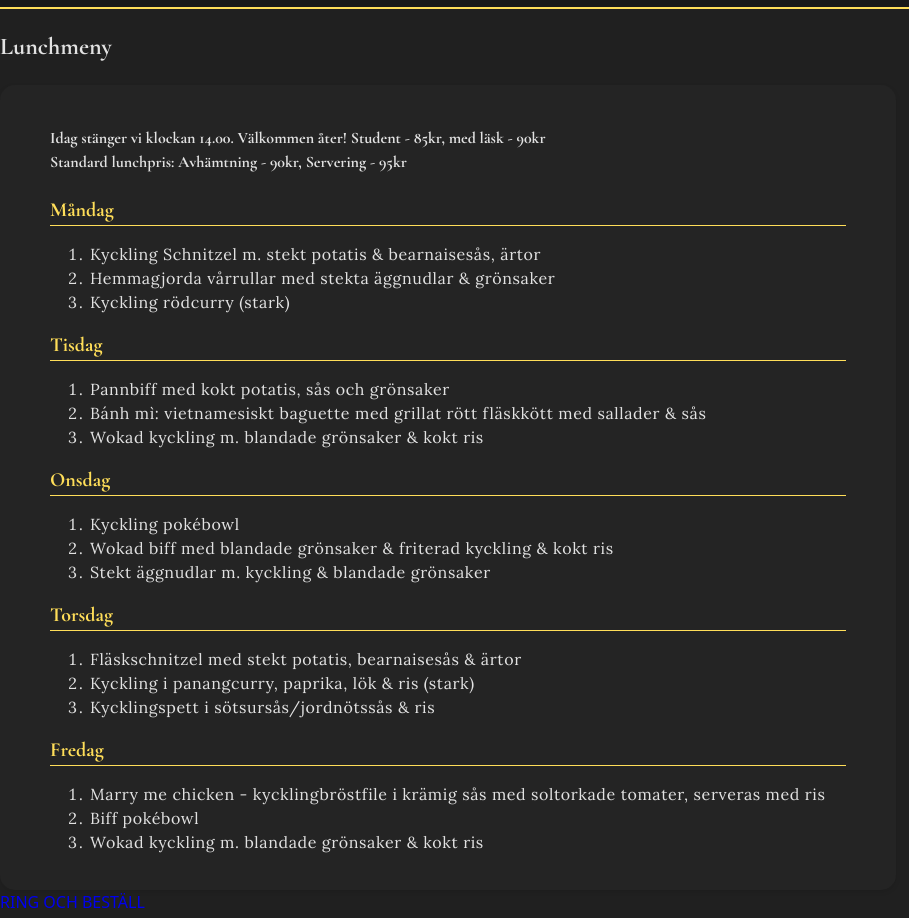
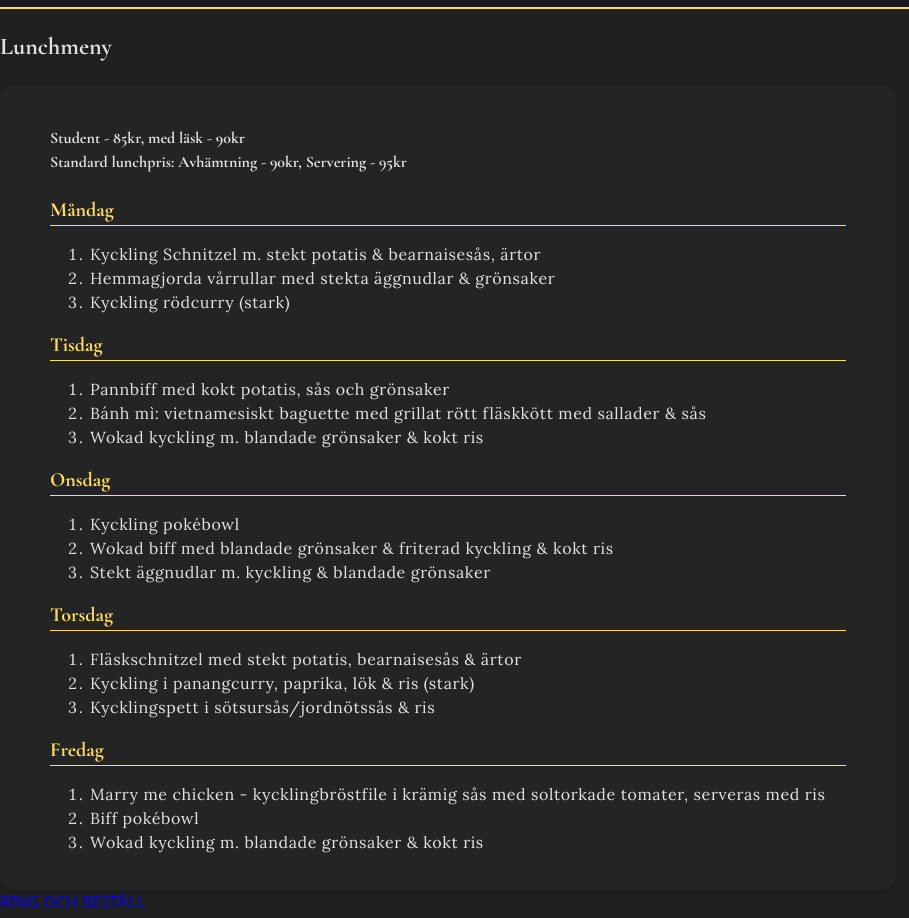
Before and after one commit to Filipc04/vietdh-react, a React (Vite) app: page / in a window 1280 px wide. Shown: the part 1000-1918 px from the top of the page, without its empty margins (0-909 px from the left). Built offline with nearby package versions, Linux system fonts and the light colour scheme.

Commit message:
Update LunchMenu.tsx

```diff
--- a/src/components/lunch-menu/LunchMenu.tsx
+++ b/src/components/lunch-menu/LunchMenu.tsx
@@ -8,7 +8,7 @@ export function LunchMenu() {
 			<h2>Lunchmeny</h2>
 			<div className={styles.days}>
 				<h4>
-					Idag stänger vi klockan 14.00. Välkommen åter!
+
 					Student - 85kr, med läsk - 90kr
 					<br />
 					Standard lunchpris: Avhämtning - 90kr, Servering - 95kr
```
